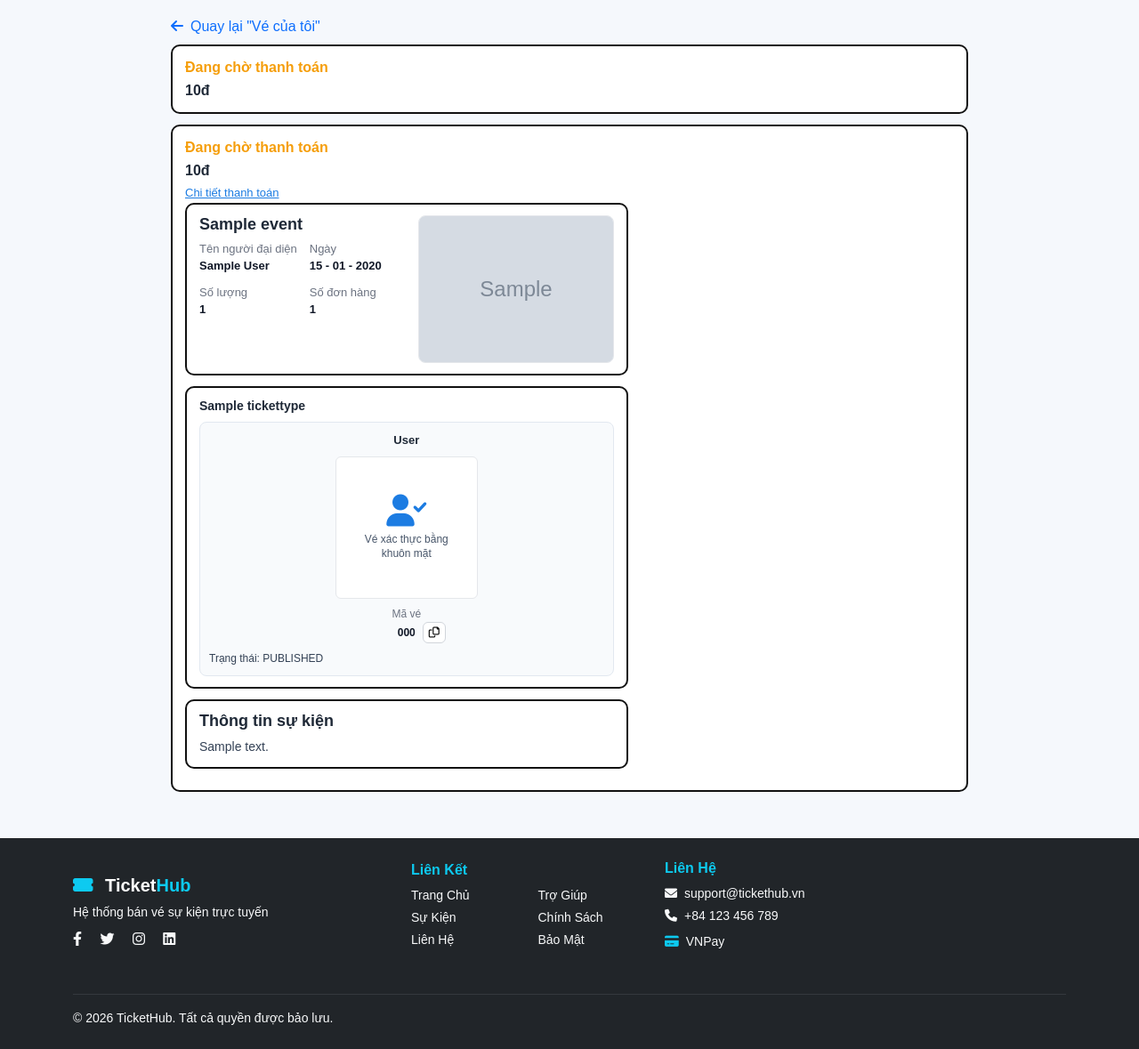
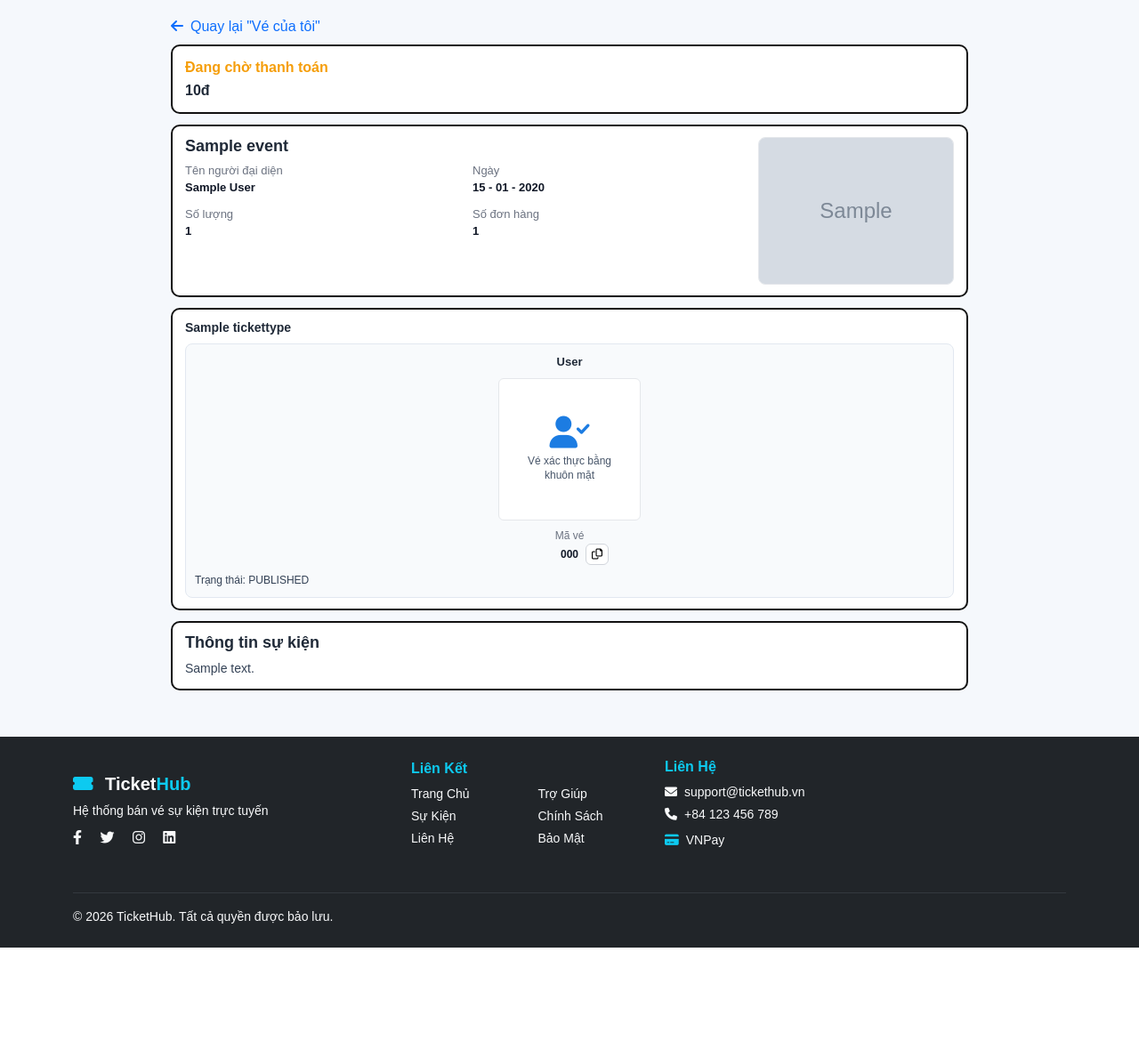
Before and after one commit to TrangThaoHuynh/TicketHub, a Flask app: page /orders/booking/1 in a window 1280 px wide. Shown: the part 70-1249 px from the top of the page at 89% size. After the commit the page ends 1135 px from the top, so only its background shows below. Run offline with Flask 3, Linux system fonts and the light colour scheme; a user stored in the database is signed in; tables that the repository leaves empty hold one stand-in row (values such as "Sample post"); grey boxes marked "Sample" are stand-in pictures.

Commit message:
fix conflicts

```diff
--- a/app/templates/my_ticket_order_detail.html
+++ b/app/templates/my_ticket_order_detail.html
@@ -1,9 +1,10 @@
-{% extends 'base.html' %} {% block styles %}
-<link
-  rel="stylesheet"
-  href="{{ url_for('login.static', filename='css/my_ticket_order_detail.css') }}"
-/>
-{% endblock %} {% block content %}
+{% extends 'base.html' %}
+
+{% block styles %}
+<link rel="stylesheet" href="{{ url_for('login.static', filename='css/my_ticket_order_detail.css') }}" />
+{% endblock %}
+
+{% block content %}
 
 <div class="od-page">
     <div class="container od-wrap">
@@ -11,55 +12,18 @@
             <i class="fa-solid fa-arrow-left me-2"></i>Quay lại "Vé của tôi"
         </a>
 
-    {% with messages = get_flashed_messages(with_categories=true) %} {% if
-    messages %}
+        {% with messages = get_flashed_messages(with_categories=true) %}
+        {% if messages %}
         <div class="mt-3">
             {% for category, message in messages %}
-      <div
-        class="alert js-flash-alert alert-{{ 'danger' if category in ['danger', 'error'] else ('warning' if category == 'warning' else ('success' if category == 'success' else 'info')) }} mb-2"
-        role="alert"
-      >
+            <div class="alert js-flash-alert alert-{{ 'danger' if category in ['danger', 'error'] else ('warning' if category == 'warning' else ('success' if category == 'success' else 'info')) }} mb-2"
+                role="alert">
                 {{ message }}
             </div>
             {% endfor %}
         </div>
-    {% endif %} {% endwith %}
-
-    <div class="od-section mt-2">
-      <div class="od-summary">
-        <div>
-          {% set st = (order_status or '')|string|upper %}
-          <div
-            class="od-summary__title {{ 'od-summary__title--success' if st == 'SUCCESS' else ('od-summary__title--failed' if st == 'FAILED' else 'od-summary__title--pending') }}"
-          >
-            {{ order_status_label or ('Đã thanh toán' if st == 'SUCCESS' else
-            ('Thanh toán thất bại' if st == 'FAILED' else 'Đang chờ thanh
-            toán')) }}{% if is_refunded %} (Đã hủy vé){% endif %}
-          </div>
-          <div class="od-summary__amount">
-            {{ "{:,.0f}".format(total_amount or 0).replace(',', '.') }}đ
-          </div>
-
-          {% if can_refund_booking %}
-          <div class="od-booking-refund">
-            <form
-              method="post"
-              action="{{ url_for('event.cancel_booking_refund', booking_id=booking.id) }}"
-              onsubmit="
-                return confirm(
-                  'Bạn có chắc muốn hủy toàn bộ vé và hoàn tiền cho cả đơn hàng này?',
-                );
-              "
-            >
-              <button type="submit" class="od-refund-btn">
-                Hủy vé &amp; hoàn tiền toàn bộ đơn
-              </button>
-            </form>
-          </div>
         {% endif %}
-        </div>
-      </div>
-    </div>
+        {% endwith %}
 
         <div class="od-section mt-2">
             <div class="od-summary">
@@ -73,7 +37,19 @@
                     <div class="od-summary__amount">
                         {{ "{:,.0f}".format(total_amount or 0).replace(',', '.') }}đ
                     </div>
-                    <a class="od-summary__link" href="#">Chi tiết thanh toán</a>
+
+                    {% if can_refund_booking %}
+                    <div class="od-booking-refund">
+                        <form method="post" action="{{ url_for('event.cancel_booking_refund', booking_id=booking.id) }}"
+                            onsubmit="return confirm('Bạn có chắc muốn hủy toàn bộ vé và hoàn tiền cho cả đơn hàng này?');">
+                            <button type="submit" class="od-refund-btn">Hủy vé &amp; hoàn tiền toàn bộ đơn</button>
+                        </form>
+                    </div>
+                    {% endif %}
+                </div>
+            </div>
+        </div>
+
         <div class="od-section">
             <div class="od-event">
                 <div>
@@ -81,22 +57,19 @@
 
                     <div class="od-kv">
                         <div>
-              <div style="color: #6b7280">Tên người đại diện</div>
+                            <div style="color:#6b7280;">Tên người đại diện</div>
                             <b>{{ representative_name or '—' }}</b>
                         </div>
                         <div>
-              <div style="color: #6b7280">Ngày</div>
-              <b
-                >{{ booking.createdAt.strftime('%d - %m - %Y') if
-                booking.createdAt else '' }}</b
-              >
+                            <div style="color:#6b7280;">Ngày</div>
+                            <b>{{ booking.createdAt.strftime('%d - %m - %Y') if booking.createdAt else '' }}</b>
                         </div>
                         <div>
-              <div style="color: #6b7280">Số lượng</div>
+                            <div style="color:#6b7280;">Số lượng</div>
                             <b>{{ quantity }}</b>
                         </div>
                         <div>
-              <div style="color: #6b7280">Số đơn hàng</div>
+                            <div style="color:#6b7280;">Số đơn hàng</div>
                             <b>{{ booking_code }}</b>
                         </div>
                     </div>
@@ -121,10 +94,8 @@
             <div class="od-ticket__cols">
                 {% for it in items %}
                 <div class="od-person-card">
-          <a
-            class="od-person od-person-link"
-            href="{{ url_for('orders.ticket_detail', ticket_id=it.ticket_id) }}"
-          >
+                    <a class="od-person od-person-link"
+                        href="{{ url_for('orders.ticket_detail', ticket_id=it.ticket_id) }}">
                         <div class="od-person__name">{{ it.holder_name or '—' }}</div>
                         {% if it.has_face_reg %}
                         <div class="od-qr od-qr-face">
@@ -137,20 +108,14 @@
                         <div class="od-code-label">Mã vé</div>
                         <div class="od-code">
                             <span class="js-ticket-code">{{ it.ticket_code }}</span>
-              <button
-                type="button"
-                class="od-copy js-copy"
-                data-code="{{ it.ticket_code }}"
-                aria-label="Copy mã vé"
-              >
+                            <button type="button" class="od-copy js-copy" data-code="{{ it.ticket_code }}"
+                                aria-label="Copy mã vé">
                                 <i class="fa-regular fa-copy"></i>
                             </button>
                         </div>
                     </a>
 
-          <div class="od-ticket-status">
-            Trạng thái: {{ it.status_label or it.status or 'N/A' }}
-          </div>
+                    <div class="od-ticket-status">Trạng thái: {{ it.status_label or it.status or 'N/A' }}</div>
                 </div>
                 {% endfor %}
             </div>
@@ -160,9 +125,7 @@
         <div class="od-section">
             <h3 class="od-terms-title">Thông tin sự kiện</h3>
             {% if event.description %}
-      <div class="mt-2 od-event-desc ql-editor">
-        {{ event.description|safe }}
-      </div>
+            <div class="mt-2 od-event-desc ql-editor">{{ event.description|safe }}</div>
             {% else %}
             <div class="mt-2 od-event-desc">Chưa có nội dung.</div>
             {% endif %}
@@ -178,29 +141,29 @@
                 navigator.clipboard.writeText(text);
                 return;
             }
-      const el = document.createElement("textarea");
+            const el = document.createElement('textarea');
             el.value = text;
-      el.setAttribute("readonly", "");
-      el.style.position = "absolute";
-      el.style.left = "-9999px";
+            el.setAttribute('readonly', '');
+            el.style.position = 'absolute';
+            el.style.left = '-9999px';
             document.body.appendChild(el);
             el.select();
-      document.execCommand("copy");
+            document.execCommand('copy');
             document.body.removeChild(el);
         }
 
-    document.querySelectorAll(".js-copy").forEach((btn) => {
-      btn.addEventListener("click", (e) => {
+        document.querySelectorAll('.js-copy').forEach((btn) => {
+            btn.addEventListener('click', (e) => {
                 e.preventDefault();
                 e.stopPropagation();
-        copyText(btn.getAttribute("data-code") || "");
+                copyText(btn.getAttribute('data-code') || '');
             });
         });
 
-    document.querySelectorAll(".js-flash-alert").forEach((alert) => {
+        document.querySelectorAll('.js-flash-alert').forEach((alert) => {
             window.setTimeout(() => {
-        alert.style.transition = "opacity 0.3s ease";
-        alert.style.opacity = "0";
+                alert.style.transition = 'opacity 0.3s ease';
+                alert.style.opacity = '0';
                 window.setTimeout(() => {
                     alert.remove();
                 }, 300);
```
Lines whose indentation alone changed are shown as unchanged.
